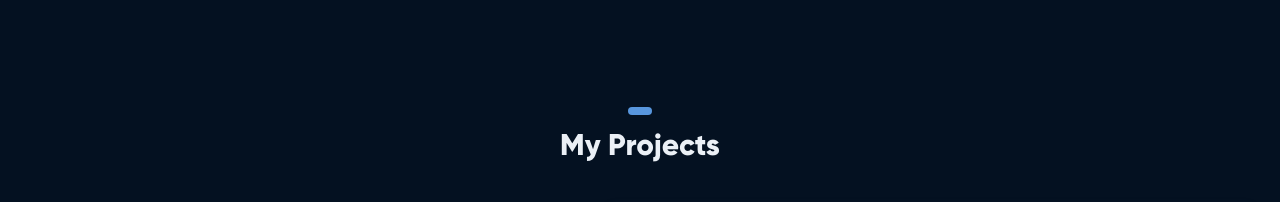
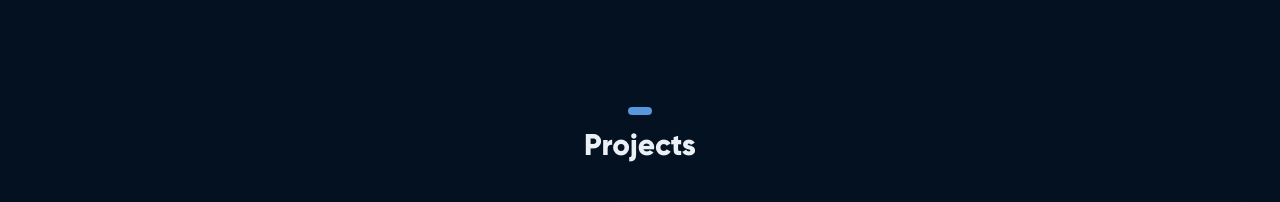
Before and after one commit to FatimaYousif/portfolio-main, a Next.js app: page / in a window 1280 px wide. Shown: the part 3220-3422 px from the top of the page. Built offline with nearby package versions, Linux system fonts and the light colour scheme.

Commit message:
layout fixes

```diff
--- a/sections/Photos.tsx
+++ b/sections/Photos.tsx
@@ -1,9 +1,24 @@
+
+import RevealContent from "@/components/ReavealContent"
+import SectionBadge from "@/components/SectionBadge"
+
+
 export default function Photos() {
   return (
-    <section id="field-tests" className="py-20">
-      <h2 className="text-3xl md:text-5xl font-extrabold font-gilroy text-center mb-8">
+     <>
+      <RevealContent>
+        <>
+          <SectionBadge sectionName={""} />
+          <h2 className="text-3xl font-extrabold text-center mb-6 md:mb-10">Highlights</h2>
+        </>
+      </RevealContent>
+
+    {/* <section id="field-tests" className="py-20"> */}
+      {/* <h2 className="text-3xl md:text-5xl font-extrabold font-gilroy text-center mb-8">
         Highlights
-      </h2>
+      </h2> */}
+
+        {/* <h2 className="text-3xl font-extrabold text-center mb-6 md:mb-10">Highlights</h2> */}
 
       <div className="grid grid-cols-1 md:grid-cols-3 gap-4">
         <img src="images/gallery/drone2.jpeg" alt="Drone Test 2" />
@@ -29,7 +44,8 @@ export default function Photos() {
 
         {/* <img src="images/gallery/nestfly.jpeg" alt="NestFly Event" /> */}
       </div>
-    </section>
+    {/* </section> */}
+    </>
   );
 }
 
--- a/sections/Projects.tsx
+++ b/sections/Projects.tsx
@@ -8,7 +8,7 @@ function Projects() {
       <RevealContent>
         <>
           <SectionBadge sectionName={""} />
-          <h2 className="text-3xl font-extrabold text-center mb-6 md:mb-10">My Projects</h2>
+          <h2 className="text-3xl font-extrabold text-center mb-6 md:mb-10">Projects</h2>
         </>
       </RevealContent>
       <div className="flex flex-col gap-12 lg:gap-20">
```
